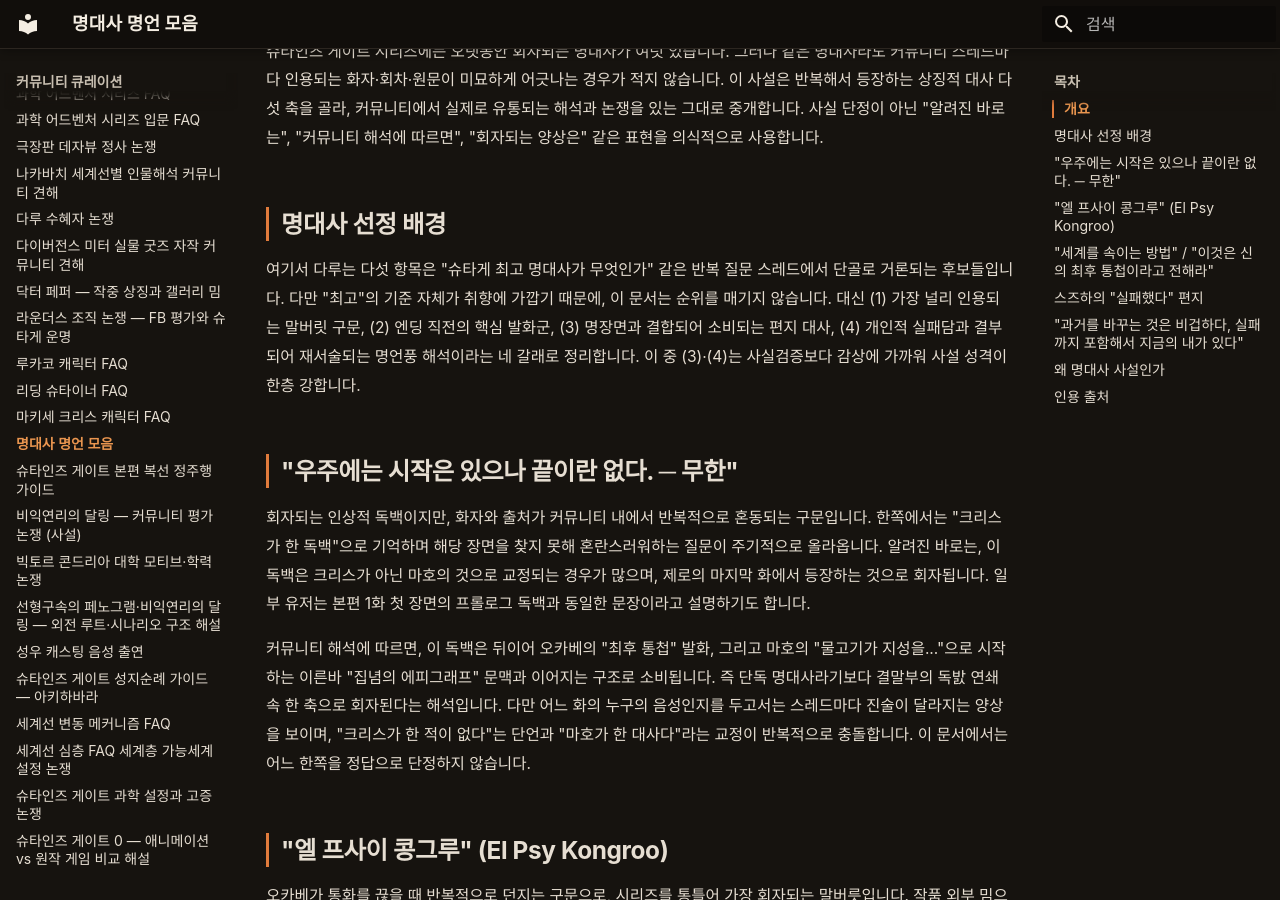
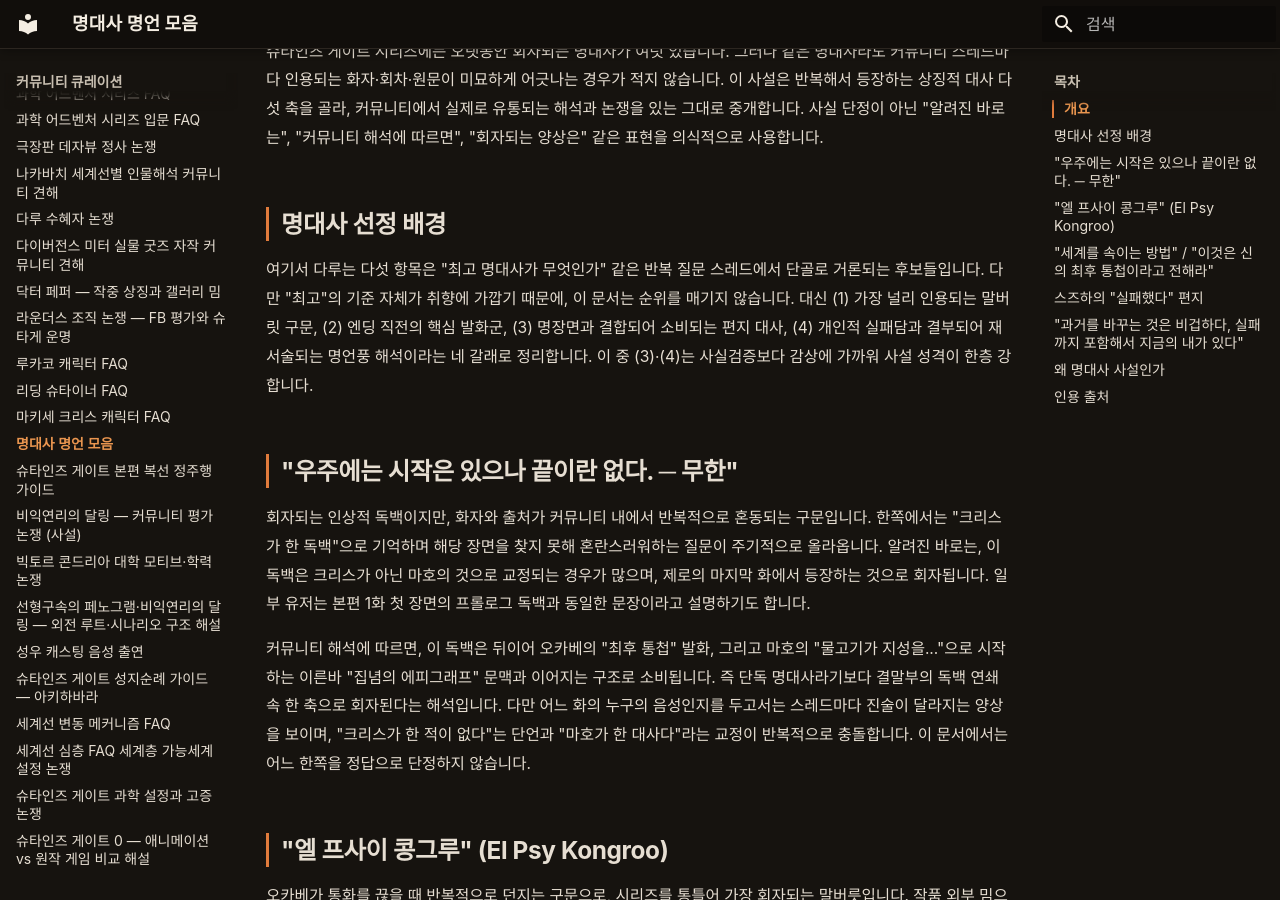
Before and after one commit to sgwiki/sgwiki.github.io, an MkDocs documentation site: the page built from wiki/커뮤니티-큐레이션/명대사-명언-모음.md, in a window 1280 px wide and 900 px high, scrolled down 542 px. Built offline with MkDocs 1.6.1 and Material for MkDocs 9.7.7, drawn with Linux system fonts in a browser that asks for light colours; some web fonts are replaced.

Commit message:
chore(wiki): 명대사-명언-모음 정비 — restructurer no-op·rewriter no-op·humanize strict detector 0 span(문서가 이미 자연스러움)·사실·스포일러(endgame)·수치(1화·1975년·5축)·고유명사(오카베·크리스·마호·스즈하·호오인 쿄우마·엘 프사이 콩그루·오퍼레이션 스쿨드·ELITE·다이버전스 미터) 불변·본문 오타 교정(독밠→독백)·중복 접두사 정리(슈타게 최고→최고, 맥락 동일)·quote_protect pass(0/0)·fact_guard pass(0 violations)·sanitizer pass·linker pass(orphan warn only·broken 0)
Co-Authored-By: Claude Opus 4.6 <noreply@anthropic.com>

```diff
--- a/wiki/커뮤니티-큐레이션/명대사-명언-모음.md
+++ b/wiki/커뮤니티-큐레이션/명대사-명언-모음.md
@@ -27,13 +27,13 @@ related_docs:
 
 ## 명대사 선정 배경
 
-여기서 다루는 다섯 항목은 "슈타게 최고 명대사가 무엇인가" 같은 반복 질문 스레드에서 단골로 거론되는 후보들입니다. 다만 "최고"의 기준 자체가 취향에 가깝기 때문에, 이 문서는 순위를 매기지 않습니다. 대신 (1) 가장 널리 인용되는 말버릿 구문, (2) 엔딩 직전의 핵심 발화군, (3) 명장면과 결합되어 소비되는 편지 대사, (4) 개인적 실패담과 결부되어 재서술되는 명언풍 해석이라는 네 갈래로 정리합니다. 이 중 (3)·(4)는 사실검증보다 감상에 가까워 사설 성격이 한층 강합니다.
+여기서 다루는 다섯 항목은 "최고 명대사가 무엇인가" 같은 반복 질문 스레드에서 단골로 거론되는 후보들입니다. 다만 "최고"의 기준 자체가 취향에 가깝기 때문에, 이 문서는 순위를 매기지 않습니다. 대신 (1) 가장 널리 인용되는 말버릿 구문, (2) 엔딩 직전의 핵심 발화군, (3) 명장면과 결합되어 소비되는 편지 대사, (4) 개인적 실패담과 결부되어 재서술되는 명언풍 해석이라는 네 갈래로 정리합니다. 이 중 (3)·(4)는 사실검증보다 감상에 가까워 사설 성격이 한층 강합니다.
 
 ## "우주에는 시작은 있으나 끝이란 없다. ─ 무한"
 
 회자되는 인상적 독백이지만, 화자와 출처가 커뮤니티 내에서 반복적으로 혼동되는 구문입니다. 한쪽에서는 "크리스가 한 독백"으로 기억하며 해당 장면을 찾지 못해 혼란스러워하는 질문이 주기적으로 올라옵니다. 알려진 바로는, 이 독백은 크리스가 아닌 마호의 것으로 교정되는 경우가 많으며, 제로의 마지막 화에서 등장하는 것으로 회자됩니다. 일부 유저는 본편 1화 첫 장면의 프롤로그 독백과 동일한 문장이라고 설명하기도 합니다.
 
-커뮤니티 해석에 따르면, 이 독백은 뒤이어 오카베의 "최후 통첩" 발화, 그리고 마호의 "물고기가 지성을..."으로 시작하는 이른바 "집념의 에피그래프" 문맥과 이어지는 구조로 소비됩니다. 즉 단독 명대사라기보다 결말부의 독밠 연쇄 속 한 축으로 회자된다는 해석입니다. 다만 어느 화의 누구의 음성인지를 두고서는 스레드마다 진술이 달라지는 양상을 보이며, "크리스가 한 적이 없다"는 단언과 "마호가 한 대사다"라는 교정이 반복적으로 충돌합니다. 이 문서에서는 어느 한쪽을 정답으로 단정하지 않습니다.
+커뮤니티 해석에 따르면, 이 독백은 뒤이어 오카베의 "최후 통첩" 발화, 그리고 마호의 "물고기가 지성을..."으로 시작하는 이른바 "집념의 에피그래프" 문맥과 이어지는 구조로 소비됩니다. 즉 단독 명대사라기보다 결말부의 독백 연쇄 속 한 축으로 회자된다는 해석입니다. 다만 어느 화의 누구의 음성인지를 두고서는 스레드마다 진술이 달라지는 양상을 보이며, "크리스가 한 적이 없다"는 단언과 "마호가 한 대사다"라는 교정이 반복적으로 충돌합니다. 이 문서에서는 어느 한쪽을 정답으로 단정하지 않습니다.
 
 ## "엘 프사이 콩그루" (El Psy Kongroo)
 
```
